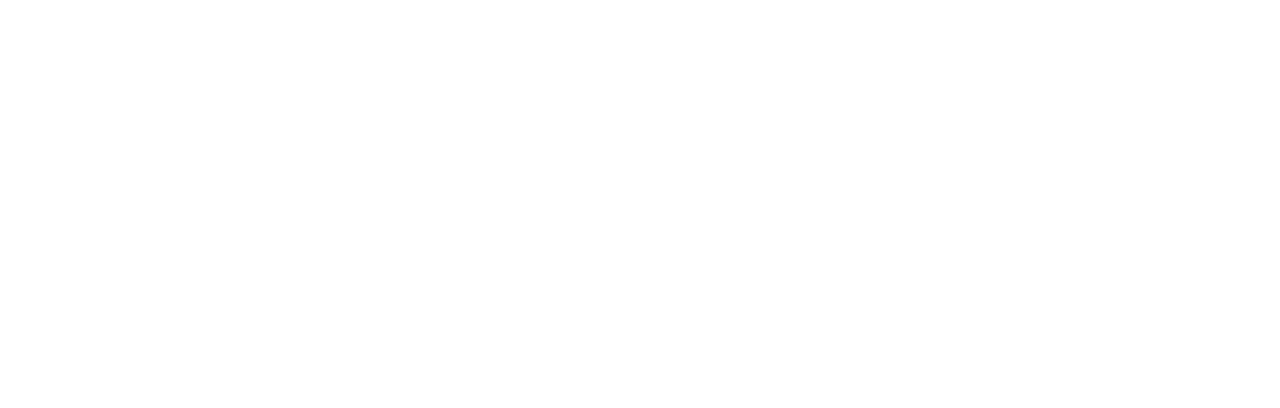
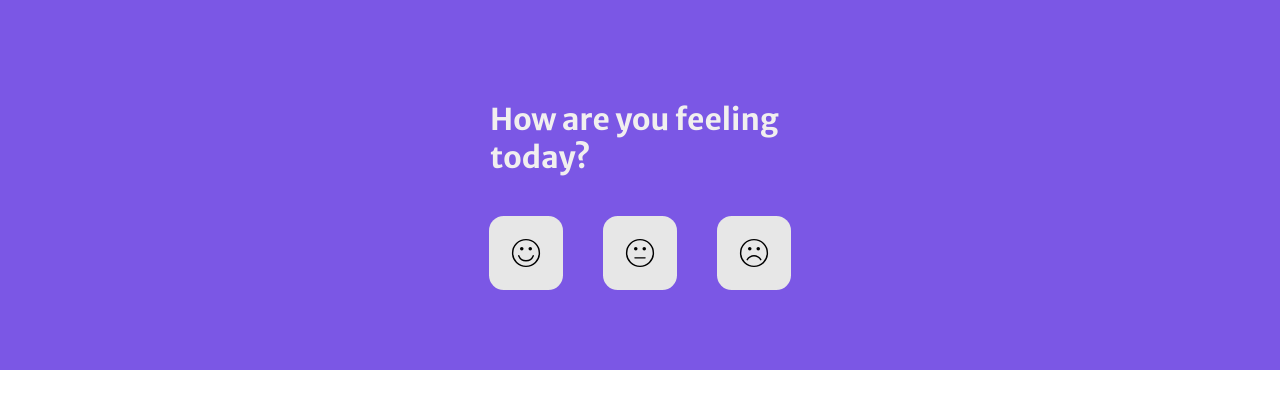
Before and after one commit to FedericaI7/appointment-app, a Next.js app: page / in a window 1280 px wide. Shown: the top 408 px of the page. Built offline with nearby package versions, Linux system fonts and the light colour scheme.

Commit message:
add/style: create homepage with style

```diff
--- a/package.json
+++ b/package.json
@@ -12,7 +12,8 @@
     "@next/swc-win32-x64-msvc": "^14.1.3",
     "next": "14.1.3",
     "react": "^18",
-    "react-dom": "^18"
+    "react-dom": "^18",
+    "react-icons": "^5.0.1"
   },
   "devDependencies": {
     "eslint": "^8",
--- a/src/pages/index.js
+++ b/src/pages/index.js
@@ -1,20 +1,80 @@
 import Head from "next/head";
-import Image from "next/image";
-import { Inter } from "next/font/google";
 import styles from "@/styles/Home.module.scss";
 
-const inter = Inter({ subsets: ["latin"] });
+import { CiFaceSmile } from "react-icons/ci";
+import { CiFaceMeh } from "react-icons/ci";
+import { CiFaceFrown } from "react-icons/ci";
+import { useState } from "react";
 
 export default function Home() {
+  const [faceState, setFaceState] = useState({
+    isFaceSmile: false,
+    isFaceMeh: false,
+    isFaceFrown: false,
+  });
+
+  const handleFace = (face) => {
+    setFaceState({
+      isFaceSmile: face === "smile",
+      isFaceMeh: face === "meh",
+      isFaceFrown: face === "frown",
+    });
+  };
+
   return (
     <>
       <Head>
-        <title>Create Next App</title>
+        <title>Appointment App</title>
         <meta name="description" content="Generated by create next app" />
         <meta name="viewport" content="width=device-width, initial-scale=1" />
         <link rel="icon" href="/favicon.ico" />
       </Head>
-      <main className={`${styles.main} ${inter.className}`}></main>
+      <main className={styles.main}>
+        <div className={styles.mainContainer}>
+          <h1>How are you feeling today?</h1>
+          <div className={styles.faces}>
+            <button
+              className={`${styles.btnFace} ${
+                faceState.isFaceSmile && styles.btnFaceActive
+              }`}
+              onClick={() => handleFace("smile")}
+            >
+              <CiFaceSmile />
+            </button>
+            <button
+              className={`${styles.btnFace} ${
+                faceState.isFaceMeh && styles.btnFaceActive
+              }`}
+              onClick={() => handleFace("meh")}
+            >
+              <CiFaceMeh />
+            </button>
+            <button
+              className={`${styles.btnFace} ${
+                faceState.isFaceFrown && styles.btnFaceActive
+              }`}
+              onClick={() => handleFace("frown")}
+            >
+              <CiFaceFrown />
+            </button>
+          </div>
+        </div>
+        {faceState.isFaceSmile && (
+          <div className={styles.resultFace}>
+            <h3> Happy for you!</h3>
+          </div>
+        )}
+        {faceState.isFaceMeh && (
+          <div className={styles.resultFace}>
+            <h3>Book an appointment</h3>
+          </div>
+        )}
+        {faceState.isFaceFrown && (
+          <div className={styles.resultFace}>
+            <h3>Book an appointment</h3>
+          </div>
+        )}
+      </main>
     </>
   );
 }
--- a/src/styles/Home.module.scss
+++ b/src/styles/Home.module.scss
@@ -0,0 +1,66 @@
+.main {
+  width: 100%;
+
+  // width: 100%;
+  // height: 100%;
+  // min-height: 100vh;
+  background-color: #7b57e5;
+}
+
+// width: 100%;
+// height: 100%;
+// min-height: 100vh;
+
+.mainContainer {
+  padding-top: 100px;
+  display: flex;
+  justify-content: center;
+  flex-direction: column;
+  align-items: center;
+  padding-bottom: 80px;
+
+  h1 {
+    width: 300px;
+    font-size: 30px;
+    color: rgb(241, 239, 239);
+  }
+}
+
+.faces {
+  display: flex;
+  padding-top: 40px;
+  gap: 40px;
+}
+
+.btnFace {
+  display: flex;
+  justify-content: center;
+  align-items: center;
+  padding: 20px;
+  background-color: rgb(231, 231, 231);
+  font-size: 34px;
+  border: none;
+  cursor: pointer;
+  border-radius: 20%;
+  &:hover {
+    background-color: #b1cdf6;
+  }
+}
+
+.btnFaceActive {
+  background-color: #b1cdf6;
+}
+
+//resultFace
+.resultFace {
+  background-color: #8f5aff;
+  display: flex;
+  flex-direction: column;
+  justify-content: center;
+  align-items: center;
+  padding: 30px;
+
+  h3 {
+    color: rgb(231, 231, 231);
+  }
+}
--- a/src/styles/globals.css
+++ b/src/styles/globals.css
@@ -1,5 +1,8 @@
+@import url("https://fonts.googleapis.com/css2?family=Merriweather+Sans:ital,wght@0,300..800;1,300..800&family=Roboto:ital,wght@0,100;0,300;0,400;0,500;0,700;0,900;1,100;1,300;1,400;1,500;1,700;1,900&display=swap");
+
 * {
   margin: 0;
   padding: 0;
   box-sizing: border-box;
+  font-family: "Merriweather Sans", sans-serif;
 }
```
Also changed, not shown: design2.png (added), 1 other file (tests, documents, lock files or other folders).
